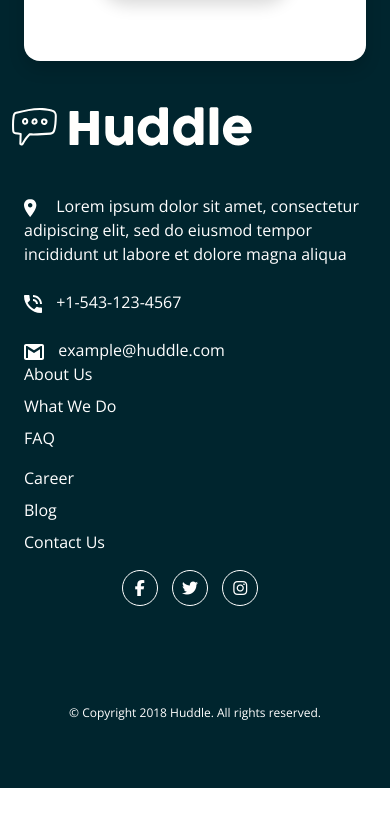
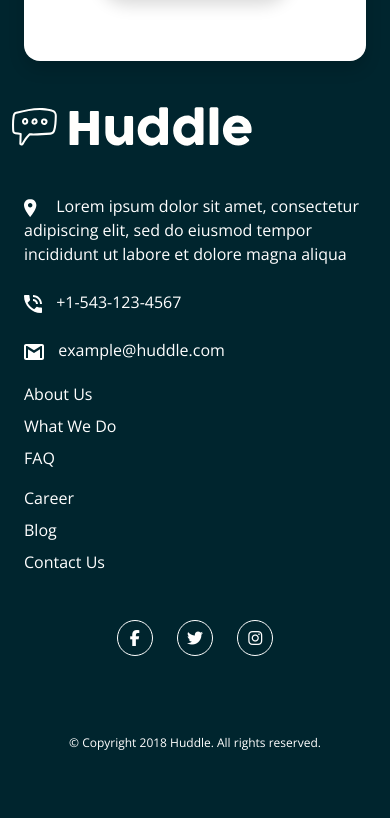
Before and after one commit to xStephx/huddle-landing-page-with-alternating-feature-blocks-challenge, a plain HTML site: page index.html in a window 390 px wide. Shown: the part 3121-3939 px from the top of the page. Before the commit the page ends 3909 px from the top, so only its background shows below. Drawn offline with nearby package versions, Linux system fonts and the light colour scheme.

Commit message:
Update style.css

```diff
--- a/assets/css/style.css
+++ b/assets/css/style.css
@@ -231,6 +231,7 @@ span {
     }
 
     .links {
+        margin-top: 20px;
         display: flex;
         flex-direction: column;
     }
@@ -243,8 +244,14 @@ span {
     }
 
     .social {
-        margin-bottom: 50px;
+        margin-top: 20px;
+        margin-bottom: 20px;
     }
+
+    .social i{
+        margin: 10px;
+    }
+
 
     .copyright {
         font-size: 12px;
```
